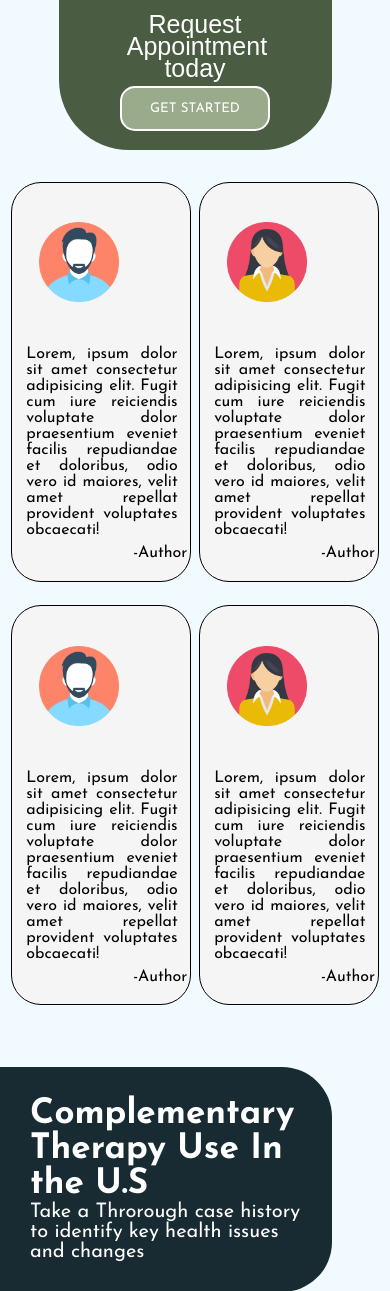
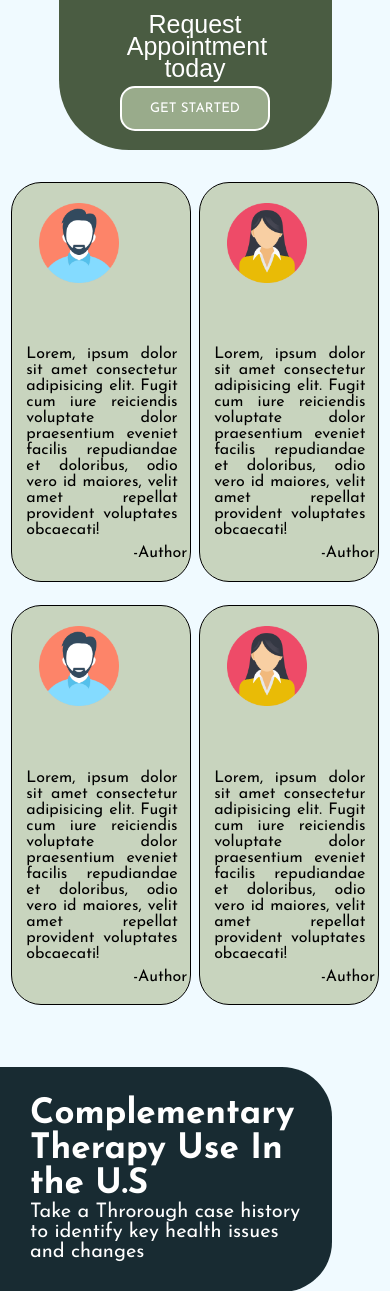
Before and after one commit to Andy2020code/Therapist-server, a Flask app: page / in a window 390 px wide. Shown: the part 502-1793 px from the top of the page. Run offline with Flask 3, Linux system fonts and the light colour scheme; some web fonts are replaced.

Commit message:
codespaces

```diff
--- a/static/css/index.css
+++ b/static/css/index.css
@@ -164,7 +164,6 @@
   @media (max-width: 1200px){
 
     .index-top-layout{
-      background: linear-gradient(to bottom, rgba(0,0,0,0.9), rgba(0,0,0,0.5)), url(IMG/Background-01.png);
       background-size: 115%;
       background-position: 10% 0%;
     }
@@ -228,6 +227,12 @@
 
   }
 
+  @media (max-width: 1200px){
+    .request-appt-layout{
+      margin-top: 80px;
+    }
+  }
+
   @media (max-width: 500px){
     .request-appt-layout{
       width: 50%;
@@ -253,6 +258,7 @@
       line-height: 22px;
     }
   }
+
 
   .sch-btn{
     background-color: #99AB8B;
@@ -329,13 +335,18 @@
 
   }
 
-  @media (max-width: 1024px){
+  @media (max-width: 1200px){
     .card-row-body{
         border: 1px solid black;
-        background-color: #f5f5f5;
+        background-color: #C8D4BE;
         width: 350px;
         height: 400px;
         margin: 3% 1%;
+    }
+
+    .card-row-body img{
+      position: relative;
+      top: 20px;
     }
 
     .author{
--- a/static/css/take-action.css
+++ b/static/css/take-action.css
@@ -160,7 +160,7 @@
     }
 
     .outter-div-01{
-      top: 55%;
+      top: 70%;
       left: 26%;
     }
   }
```
